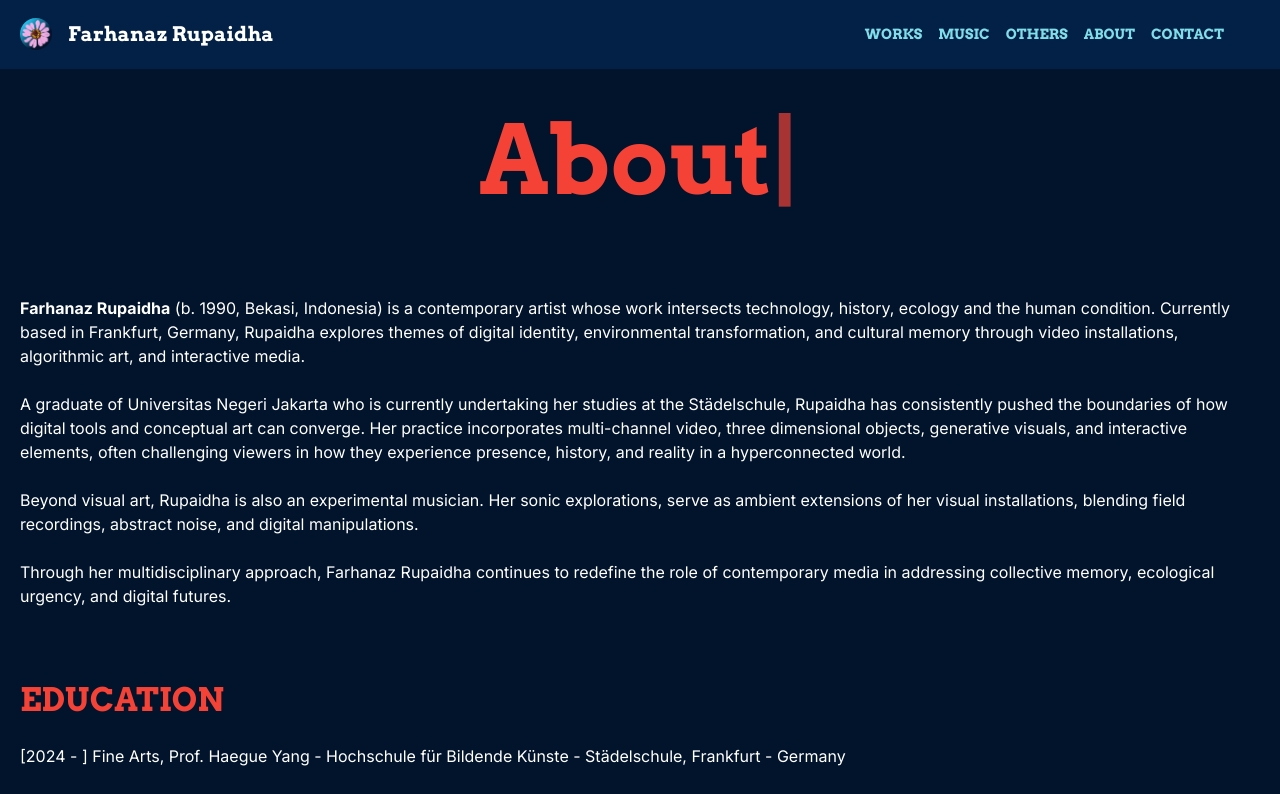
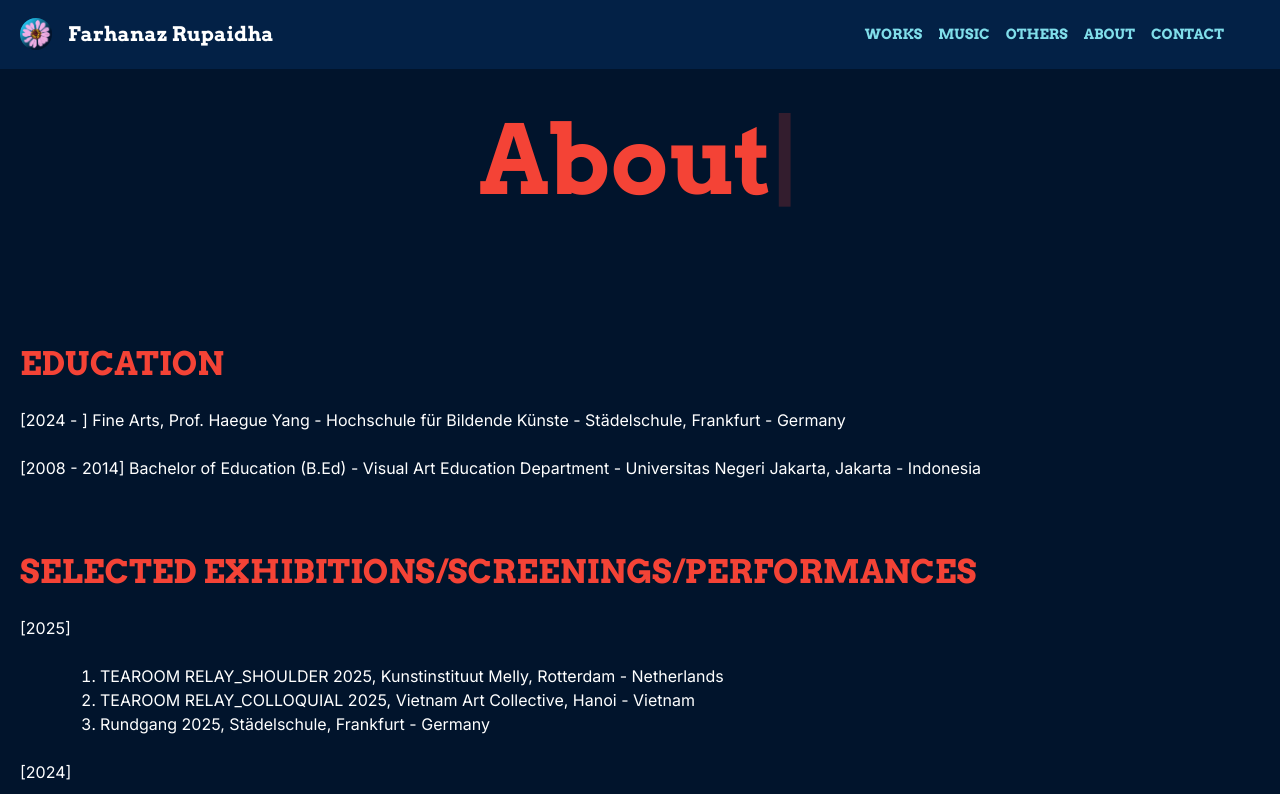
Before and after one commit to farhanazrupaidha/farhanazrupaidha-markdown, a Next.js app: page /about in a window 1280 px wide. Shown: the top 794 px of the page. Built offline with nearby package versions, Linux system fonts and the light colour scheme; no server answers; what @mui/material-nextjs would draw is missing.

Commit message:
biography deleted

```diff
--- a/src/app/about/page.tsx
+++ b/src/app/about/page.tsx
@@ -29,10 +29,6 @@ export default function Index() {
         </Box>
       </Box>
       <Box sx={{mb:10}}>
-      <p><strong>Farhanaz Rupaidha</strong> (b. 1990, Bekasi, Indonesia) is a contemporary artist whose work intersects technology, history, ecology and the human condition. Currently based in Frankfurt, Germany, Rupaidha explores themes of digital identity, environmental transformation, and cultural memory through video installations, algorithmic art, and interactive media.</p>
-      <p>A graduate of Universitas Negeri Jakarta who is currently undertaking her studies at the St&auml;delschule, Rupaidha has consistently pushed the boundaries of how digital tools and conceptual art can converge. Her practice incorporates multi-channel video, three dimensional objects, generative visuals, and interactive elements, often challenging viewers in how they experience presence, history, and reality in a hyperconnected world.</p>
-      <p>Beyond visual art, Rupaidha is also an experimental musician. Her sonic explorations, serve as ambient extensions of her visual installations, blending field recordings, abstract noise, and digital manipulations.</p>
-      <p>Through her multidisciplinary approach, Farhanaz Rupaidha continues to redefine the role of contemporary media in addressing collective memory, ecological urgency, and digital futures.</p>
         <p>&nbsp;</p>
         <Typography variant="h4" color="#f44336" sx={{mb:1, mt:2}}>EDUCATION</Typography>
         <p>[2024 - ]&nbsp;Fine Arts, Prof. Haegue Yang&nbsp;-&nbsp;Hochschule f&uuml;r Bildende K&uuml;nste - St&auml;delschule, Frankfurt - Germany</p>
```
